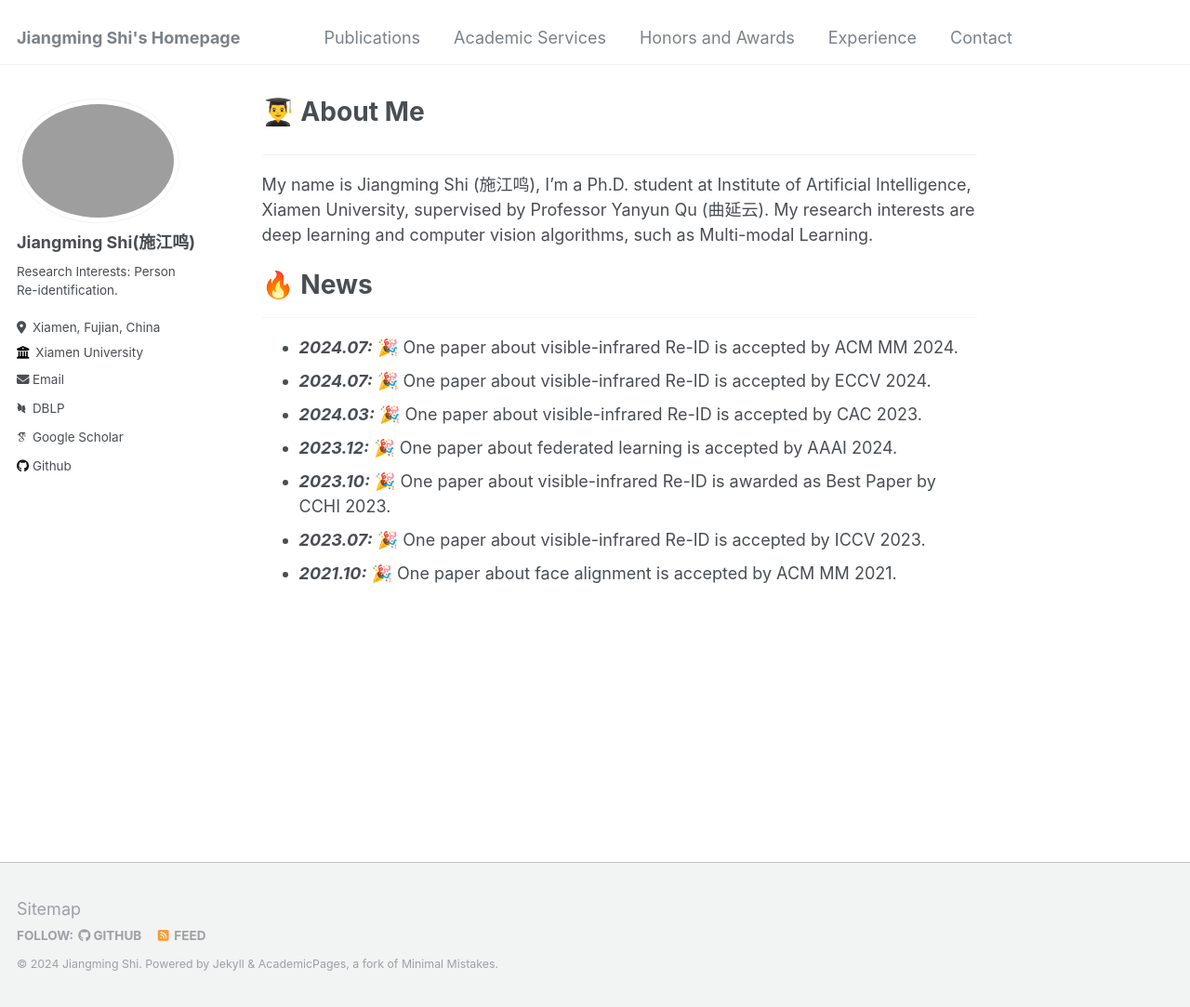
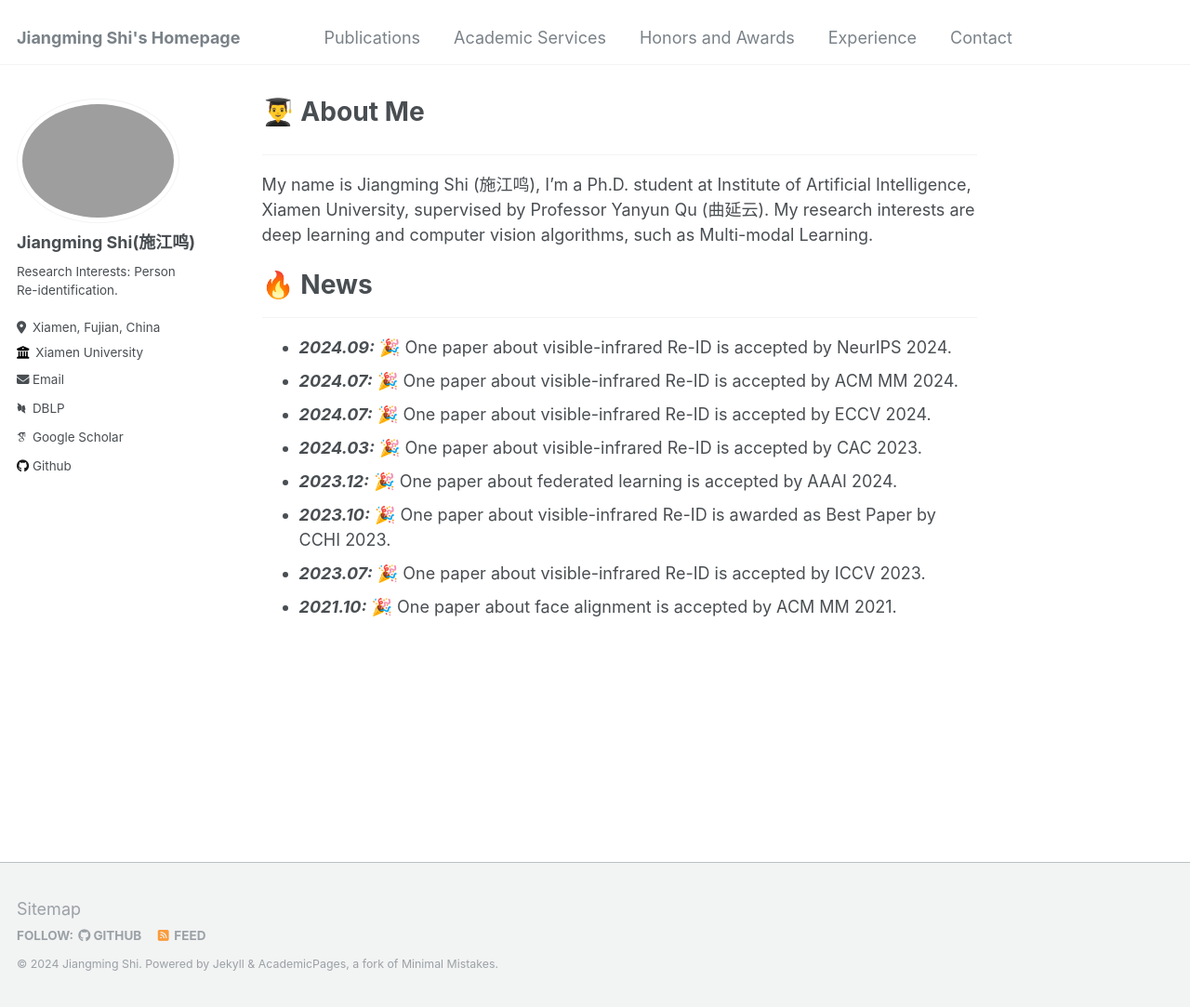
Before and after one commit to shijiangming1/shijiangming1.github.io, a Jekyll site: the page built from _pages/about.md, in a window 1280 px wide and 1083 px high. Shown: the whole window at 93% size. Built offline with Jekyll 4.4.1, drawn with Linux system fonts in a browser that asks for light colours; some web fonts are replaced.

Commit message:
Update about.md

```diff
--- a/_pages/about.md
+++ b/_pages/about.md
@@ -15,6 +15,9 @@ My name is Jiangming Shi (施江鸣), I'm a Ph.D. student at Institute of Artifi
 ======
 <hr>
 <ul>
+   <li>
+    <strong><i>2024.09:</i></strong> 🎉 One paper about visible-infrared Re-ID is accepted by NeurIPS 2024.
+  </li>
      <li>
     <strong><i>2024.07:</i></strong> 🎉 One paper about visible-infrared Re-ID is accepted by ACM MM 2024.
   </li>
```
